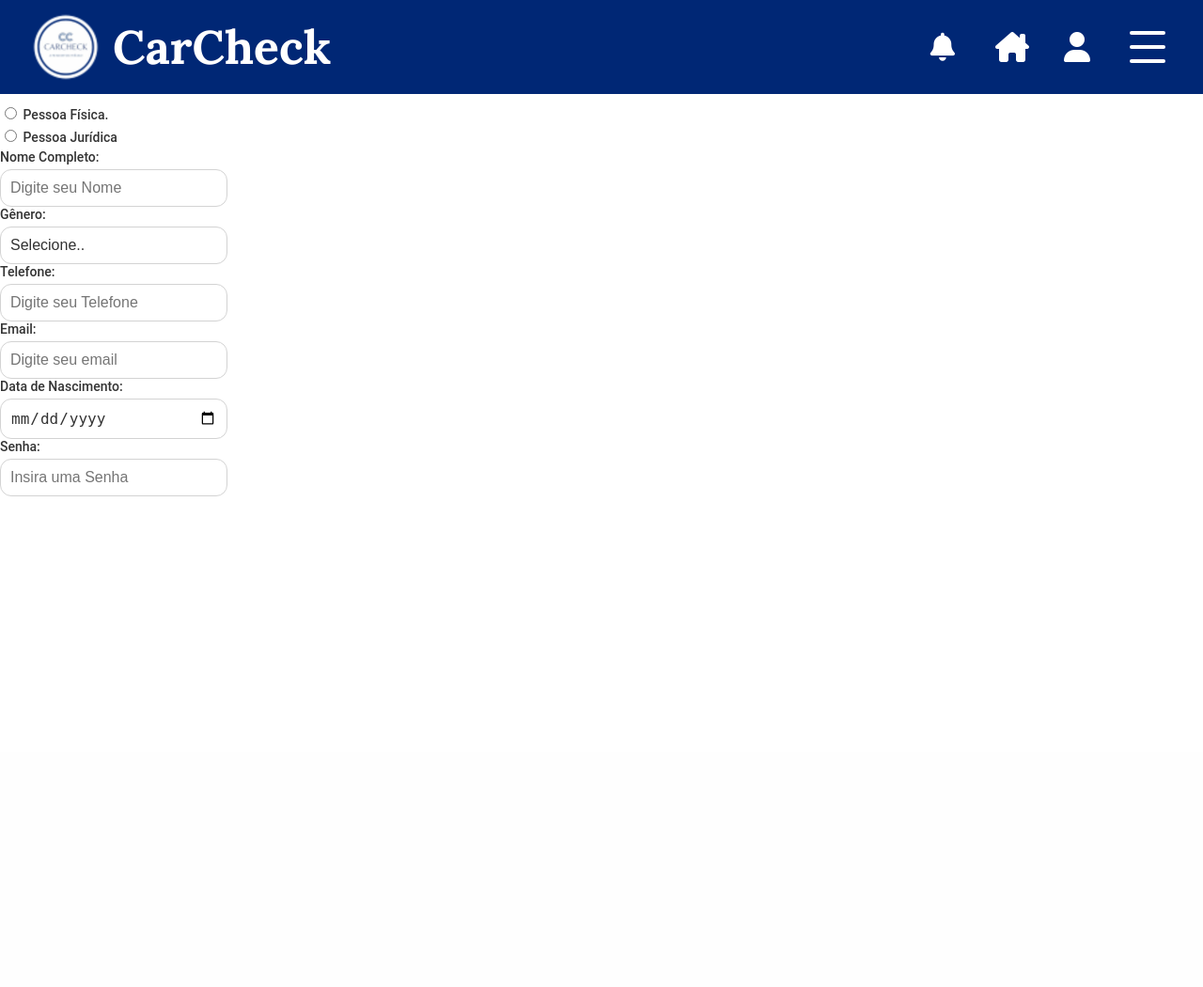
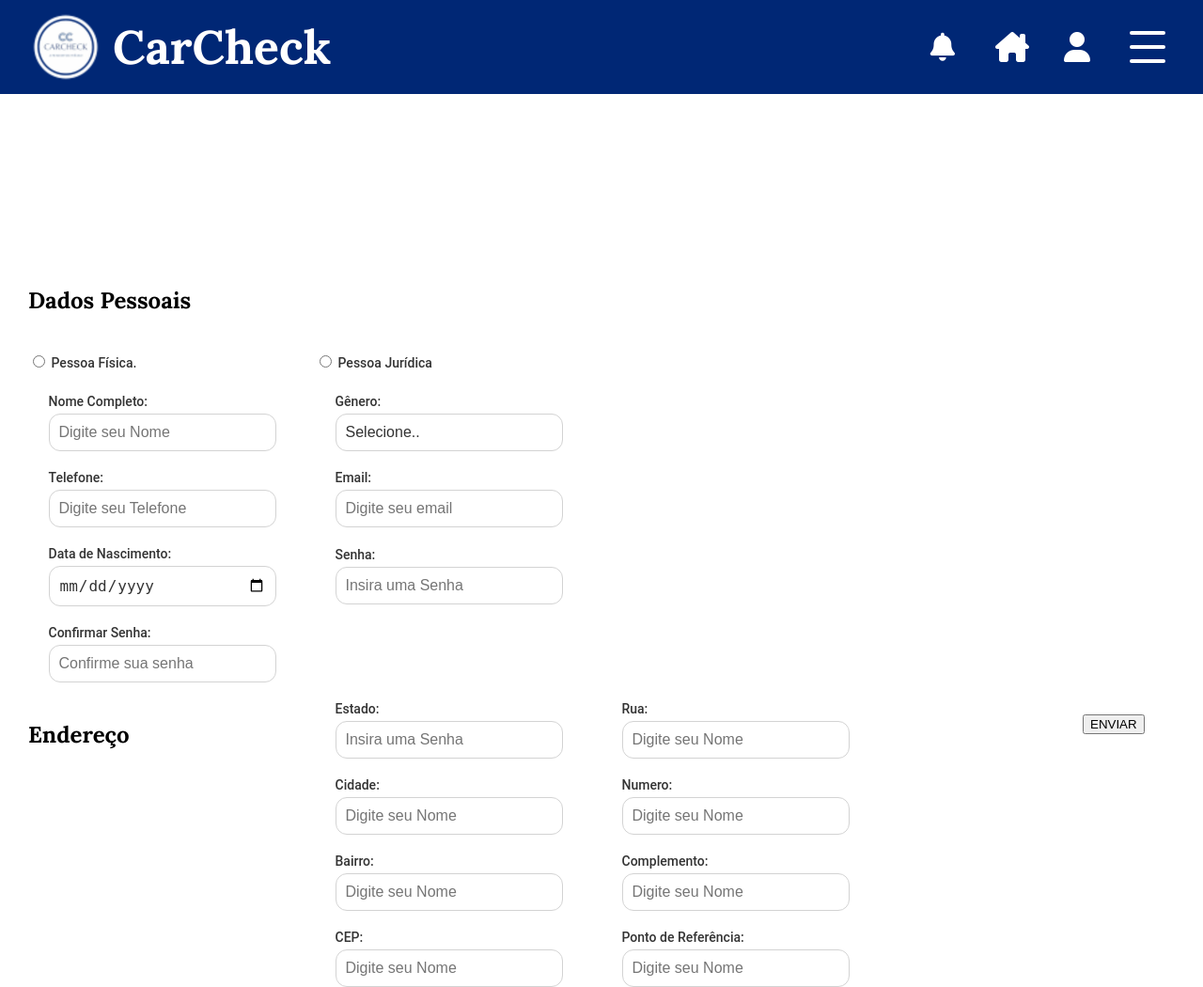
Before and after one commit to RenatoPablo/carcheck_antigo, a PHP site: page /cadastrar-cliente.php in a window 1280 px wide. Shown: the whole page at 94% size. Before the commit the page ends 528 px from the top, so only its background shows below. Run offline with PHP 8.4, Linux system fonts and the light colour scheme; the visitor is signed in with stand-in values (Sample User, id 1).

Commit message:
correcao

```diff
--- a/css/padrao-cadastro.css
+++ b/css/padrao-cadastro.css
@@ -18,6 +18,7 @@
   position: relative;
   top: 284px;
 }
+
 .dados-pessoais{
   display: grid;
     gap: 20px;
@@ -27,6 +28,7 @@
     position: relative;
 
 }
+
 .endereco{
   display: grid;
     gap: 20px;
@@ -36,6 +38,7 @@
     position: relative;
 
 }
+
 
 .botao-submit{
   position: fixed;
--- a/pages/cadastrar-cliente.php
+++ b/pages/cadastrar-cliente.php
@@ -14,7 +14,7 @@
     <link rel="stylesheet" href="../css/style.css">
     <link href="../fontawesome/css/all.css" rel="stylesheet">
     <link rel="stylesheet" href="../css/padrao-cadastro.css">
-    <link rel="stylesheet" href="../css/popup-not.css">~
+    <link rel="stylesheet" href="../css/popup-not.css">
 
     <title>Cadastro Cliente</title>
 </head>
@@ -68,7 +68,11 @@
         <!-- <img class="imgCadastroPessoa" src="../image/perfilCadastro.png" alt="foto cadastro pessoa"> -->
 
         <form action="../config/processa_dados.php" method="post">
-            <div class="container-cadastro">
+
+
+
+                <div class="cadastrar-cliente">
+                    <div class="dados-pessoais">
                         <h2>Dados Pessoais</h2>
                         <br>
                         <!-- select para indeficar se pessoa fisica ou juridica -->
@@ -78,15 +82,11 @@
                             <span class="radio"></span>
                             Pessoa Física.
                         </label>
-
                         <label class="radio-button">
                             <input type="radio" name="example-radio" value="juridica">
                             <span class="radio"></span>
                             Pessoa Jurídica
                         </label>
-
-
-
                         <div class="input-container">
                             <label for="nome">Nome Completo:</label>
                             <input id="nome" name="nome" placeholder="Digite seu Nome" type="text" class="input">
@@ -97,7 +97,7 @@
                                 <label for="genero">Gênero:</label>
                                 <select id="genero" name="genero" class="escolha-genero" aria-label="selecione">
                                     <option selected="">Selecione..</option>
-                            <img src="../image/seta.png" alt="Logo CarCheck" title="CarCheck">
+                                    <!-- <img src="../image/seta.png" alt="Logo CarCheck" title="CarCheck"> -->
                                     <option value="1">Masculino</option>
                                     <option value="2">Feminino</option>
                                     <option value="3">Outro</option>
@@ -125,37 +125,39 @@
                             <input id="senha" name="senha" placeholder="Insira uma Senha" type="password" class="input">
                             <div class="underline"></div>
                         </div>
-
+                        <div class="input-container">
+                            <label for="confirmarsenha">Confirmar Senha:</label>
+                            <input id="confirmarsenha" name="confirmarsenha"placeholder="Confirme sua senha" type="password" class="input">
+                            <div class="underline"></div>
+                        </div>
+                        <!-- campos especificos pessoa fisica/juridica -->
                         <div id="campos-fisica" class="especifico">
                             <div class="input-container">
                                 <label for="cpf">CPF:</label>
                                 <input id="cpf" name="cpf" maxlength="14" placeholder="000.000.000-00" oninput="mascaraCPF(this)" type="text" class="input">
+                            </div>
                                 <div class="underline"></div>
                             <div class="input-container">
                                 <label for="cpf">RG:</label>
                                 <input id="rg" name="rg" maxlength="13" placeholder="00.000.000-00" oninput="mascaraRG(this)" type="text" class="input">
                             <div class="underline"></div>
                             </div>
-
+                        </div>
                         <div id="campos-juridica" class="especifico">
                             <div class="input-container">
                                 <label for="cnpj">CNPJ:</label>
                                 <input id="cnpj" name="cnpj" maxlength="18" placeholder="00.000.000/0000-00" oninput="mascaraCNPJ(this)" type="text" class="input">
                             <div class="underline"></div>
                         </div>
-
                         <!-- <div class="input-container">
                             <label for="cpf">CPF:</label>
                             <input id="cpf" name="cpf" placeholder="Digite seu CPF" type="number" class="input">
                             <div class="underline"></div>
                         </div> -->
-                <div class="input-container">
-                    <label for="confirmarsenha">Confirmar Senha:</label>
-                    <input id="confirmarsenha" name="confirmarsenha"placeholder="Confirme sua senha" type="password" class="input">
-                    <div class="underline"></div>
                     </div>
                     <br>
                     <h2>Endereço</h2>
+                    <div class="endereco">
                         <div class="input-container">
                             <label for="senha">Estado:</label>
                             <input id="senha" name="senha" placeholder="Insira uma Senha" type="password" class="input">
@@ -197,6 +199,8 @@
                             <div class="underline"></div>
                         </div>
                     </div>
+                </div>
+
             <button class="botao-submit" type="submit">ENVIAR</button>
         </form>
 
```
Lines whose indentation alone changed are shown as unchanged.
